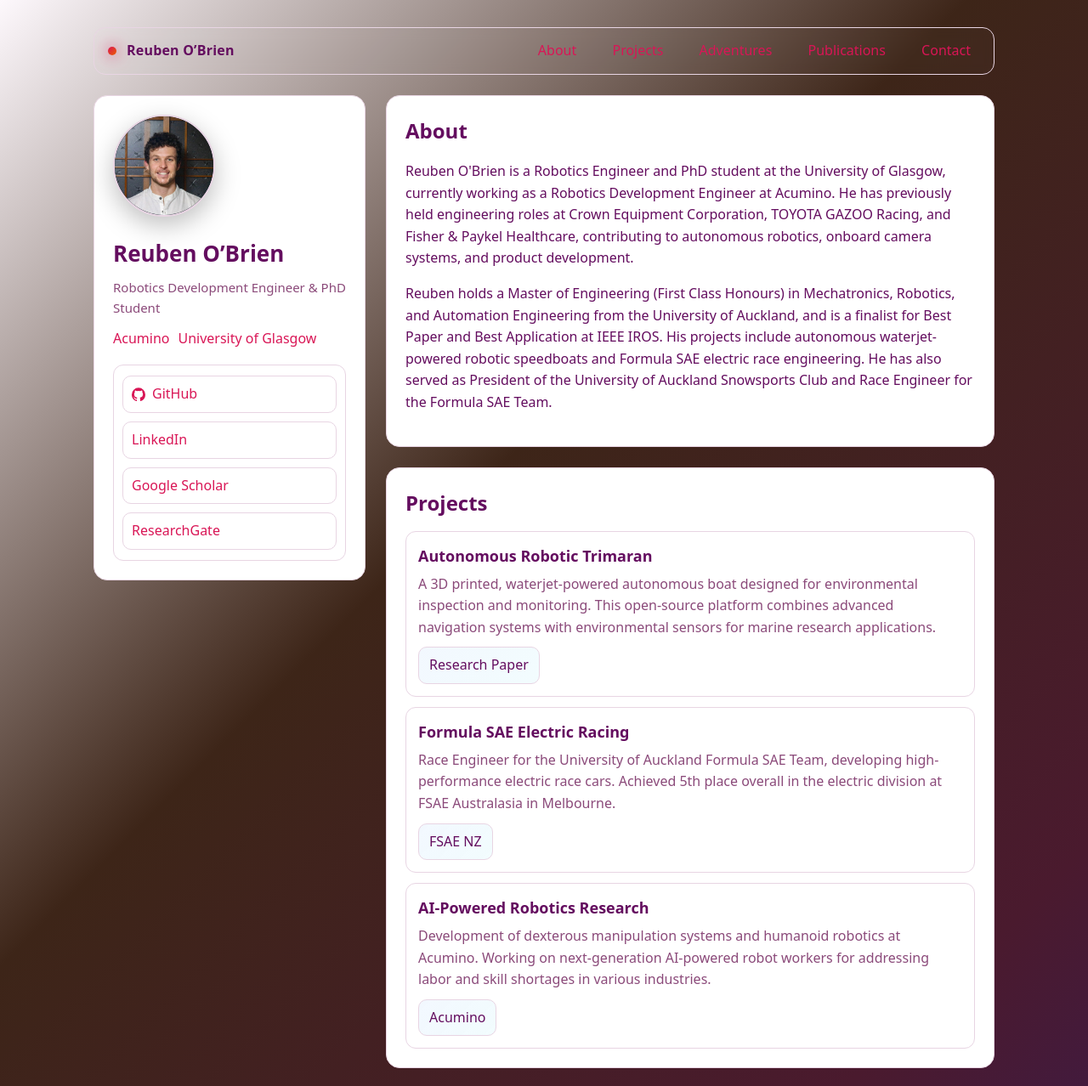
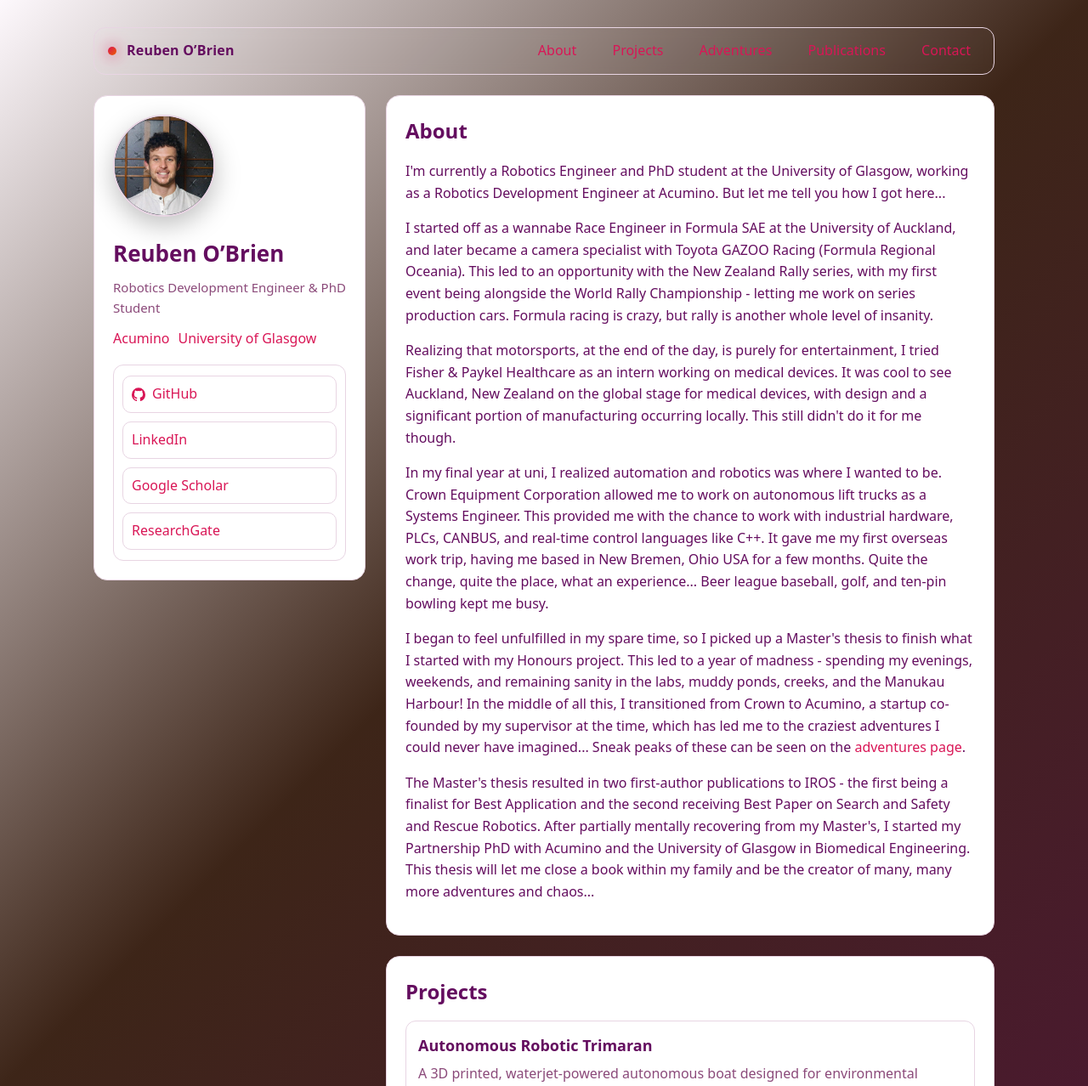
Before and after one commit to RAPOB/website-html, a PHP site: page / in a window 1280 px wide. Shown: the top 1278 px of the page at 85% size. Run offline with PHP 8.4, Linux system fonts and the light colour scheme.

Commit message:
Updated images, to ensure time order and then displays them newest to oldest. I also updated the blurb to be bio style and first person.

```diff
--- a/index.php
+++ b/index.php
@@ -415,10 +415,22 @@ html {
     <section id="about" class="card">
       <h2>About</h2>
       <p>
-        Reuben O'Brien is a Robotics Engineer and PhD student at the University of Glasgow, currently working as a Robotics Development Engineer at Acumino. He has previously held engineering roles at Crown Equipment Corporation, TOYOTA GAZOO Racing, and Fisher & Paykel Healthcare, contributing to autonomous robotics, onboard camera systems, and product development.
+        I'm currently a Robotics Engineer and PhD student at the University of Glasgow, working as a Robotics Development Engineer at Acumino. But let me tell you how I got here...
       </p>
       <p>
-        Reuben holds a Master of Engineering (First Class Honours) in Mechatronics, Robotics, and Automation Engineering from the University of Auckland, and is a finalist for Best Paper and Best Application at IEEE IROS. His projects include autonomous waterjet-powered robotic speedboats and Formula SAE electric race engineering. He has also served as President of the University of Auckland Snowsports Club and Race Engineer for the Formula SAE Team.
+        I started off as a wannabe Race Engineer in Formula SAE at the University of Auckland, and later became a camera specialist with Toyota GAZOO Racing (Formula Regional Oceania). This led to an opportunity with the New Zealand Rally series, with my first event being alongside the World Rally Championship - letting me work on series production cars. Formula racing is crazy, but rally is another whole level of insanity.
+      </p>
+      <p>
+        Realizing that motorsports, at the end of the day, is purely for entertainment, I tried Fisher & Paykel Healthcare as an intern working on medical devices. It was cool to see Auckland, New Zealand on the global stage for medical devices, with design and a significant portion of manufacturing occurring locally. This still didn't do it for me though.
+      </p>
+      <p>
+        In my final year at uni, I realized automation and robotics was where I wanted to be. Crown Equipment Corporation allowed me to work on autonomous lift trucks as a Systems Engineer. This provided me with the chance to work with industrial hardware, PLCs, CANBUS, and real-time control languages like C++. It gave me my first overseas work trip, having me based in New Bremen, Ohio USA for a few months. Quite the change, quite the place, what an experience... Beer league baseball, golf, and ten-pin bowling kept me busy.
+      </p>
+      <p>
+        I began to feel unfulfilled in my spare time, so I picked up a Master's thesis to finish what I started with my Honours project. This led to a year of madness - spending my evenings, weekends, and remaining sanity in the labs, muddy ponds, creeks, and the Manukau Harbour! In the middle of all this, I transitioned from Crown to Acumino, a startup co-founded by my supervisor at the time, which has led me to the craziest adventures I could never have imagined... Sneak peaks of these can be seen on the <a href="/adventures">adventures page</a>.
+      </p>
+      <p>
+        The Master's thesis resulted in two first-author publications to IROS - the first being a finalist for Best Application and the second receiving Best Paper on Search and Safety and Rescue Robotics. After partially mentally recovering from my Master's, I started my Partnership PhD with Acumino and the University of Glasgow in Biomedical Engineering. This thesis will let me close a book within my family and be the creator of many, many more adventures and chaos...
       </p>
     </section>
 
@@ -519,7 +531,7 @@ html {
     </section>
 
     <footer>
-      © <?php echo $year; ?> Reuben O’Brien • Send It
+      © <?php echo $year; ?> Reuben O’Brien • Send It...
     </footer>
   </main>
 </div>
```
Also changed, not shown: adventures.php (+24 -2 lines), images/adventures/22_11_crater_cooker.jpg (renamed from images/adventures/crater_cooker.jpg), images/adventures/22_11_crater_hole.jpg (added), images/adventures/25_09_club_Champs.jpg (added), 10 other files.
